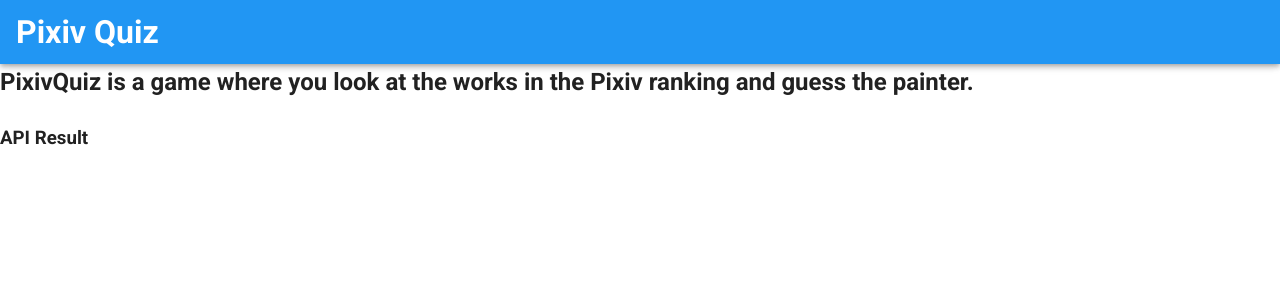
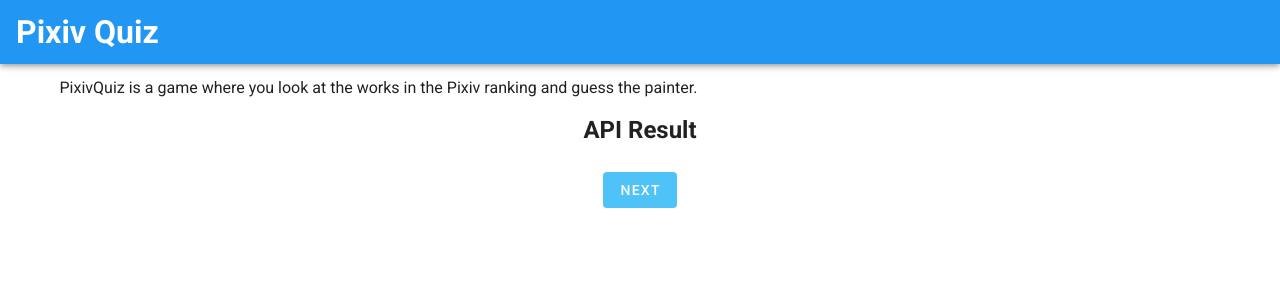
Before and after one commit to rita-rita-ritan/PixvQuizWeb, a Vue app: page / in a window 1280 px wide. Shown: the top 300 px of the page. Built offline with nearby package versions, Linux system fonts and the light colour scheme; no server answers.

Commit message:
get website design looking good
サイトの見た目をいい感じに整えた

```diff
--- a/src/App.vue
+++ b/src/App.vue
@@ -39,14 +39,33 @@
     </v-app-bar>
 
     <v-main>
-      <div id="app">
-        <h2>
-          PixivQuiz is a game where you look at the works in the Pixiv ranking and guess the painter.
-        </h2>
-        <br>
-        <h3>API Result</h3>
-        {{ info }}
-      </div>
+      <v-container>
+          PixivQuiz is a game where you look at the works in the Pixiv ranking
+          and guess the painter.
+      </v-container>
+      <v-container>
+        <v-row justify="center">
+          <h2>API Result</h2>
+        </v-row>
+        <v-row justify="center">
+          {{ info }}
+        </v-row>
+      </v-container>
+      <br>
+      <v-container>
+        <v-row
+          justify="center"
+        >
+          <v-btn
+            depressed
+            color="light-blue lighten-2"
+            dark
+          >
+            NEXT
+          </v-btn>
+        </v-row>
+      </v-container>
+
     </v-main>
   </v-app>
 </template>
```
